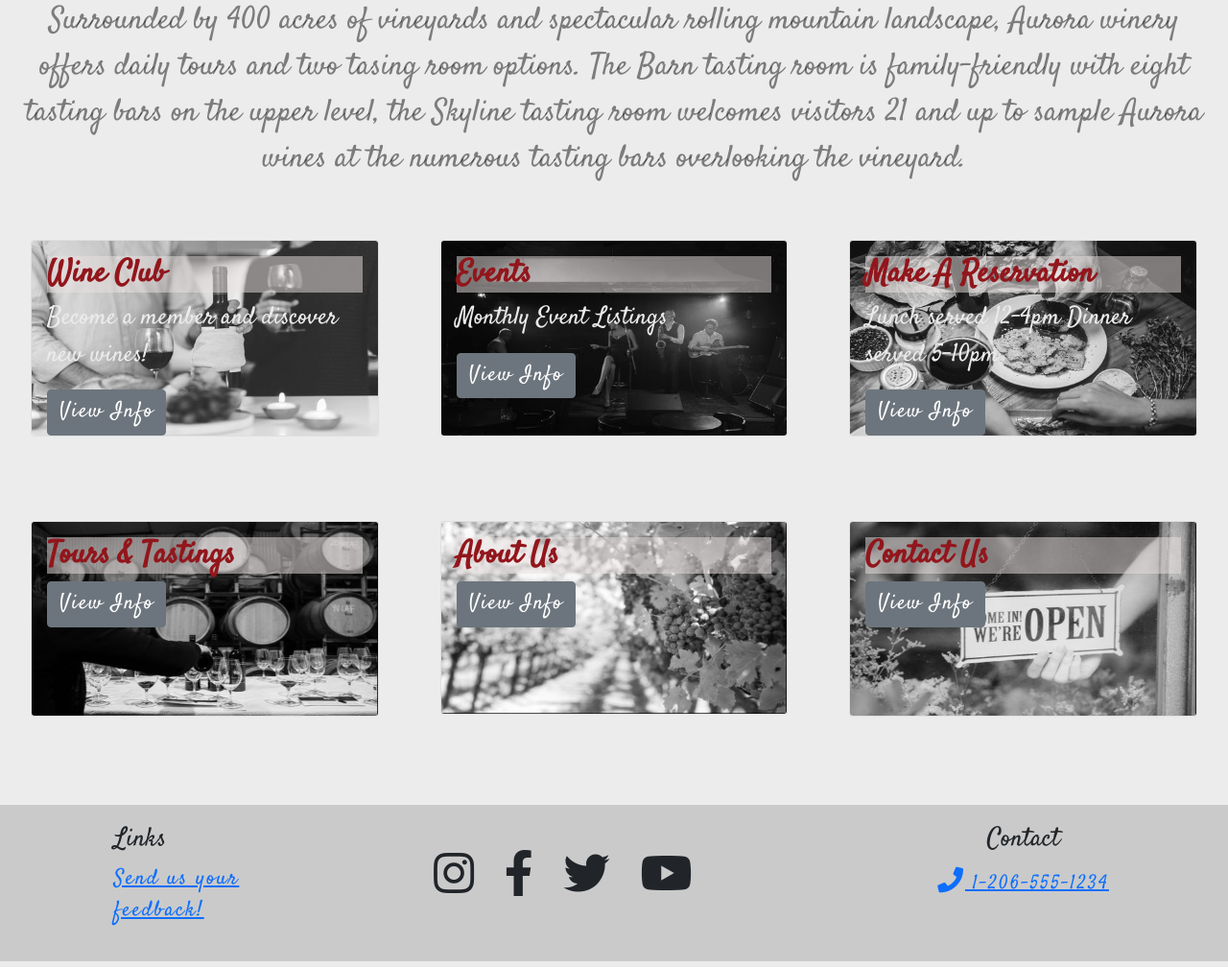
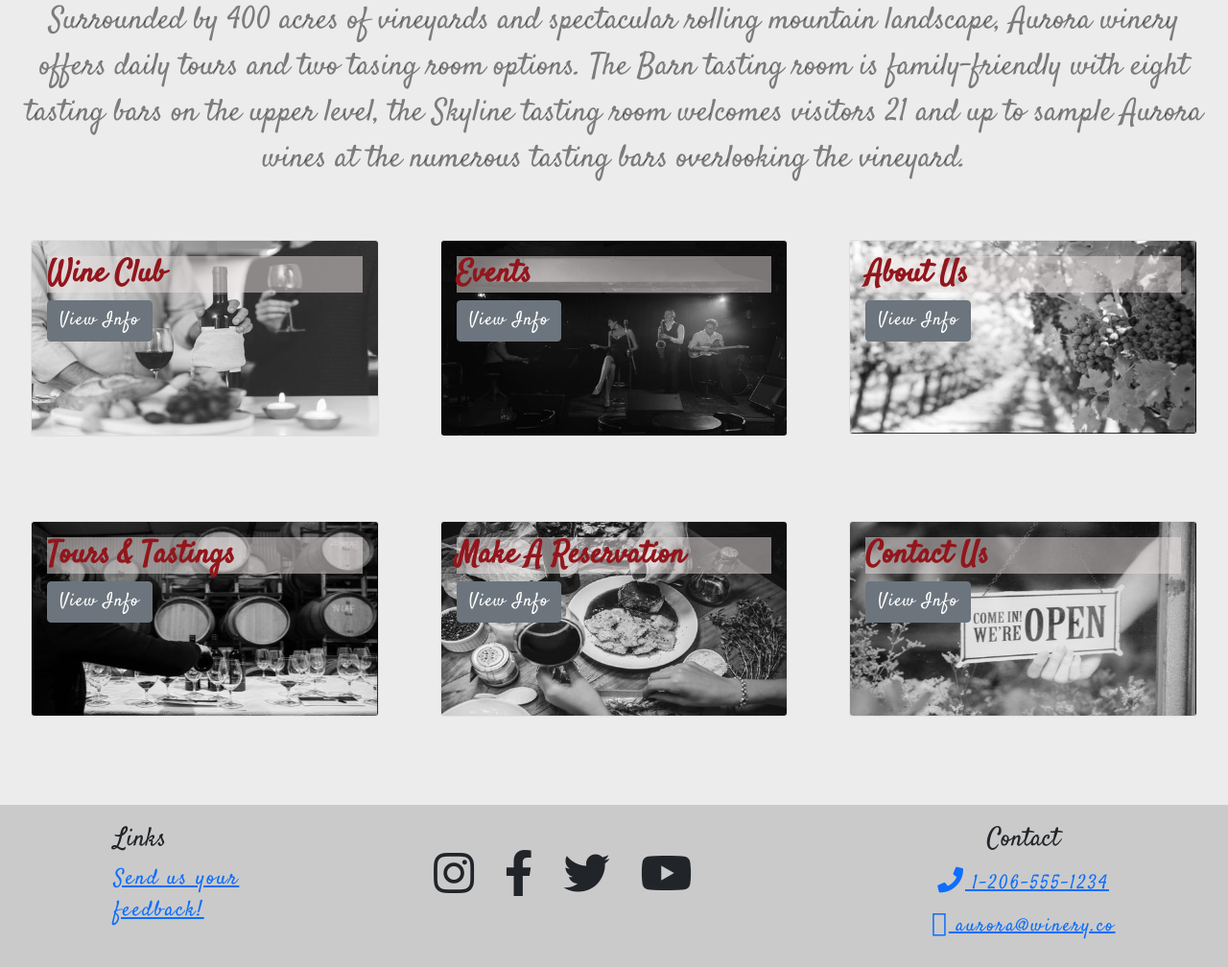
Before and after one commit to LisaHarrison08/Aurora, a PHP site: page / in a window 1280 px wide. Shown: the part 670-1678 px from the top of the page at 96% size. Run offline with PHP 8.4, Linux system fonts and the light colour scheme; some libraries are stand-ins or nearby versions.

Commit message:
footer layout updated

```diff
--- a/public/about.html
+++ b/public/about.html
@@ -153,15 +153,13 @@
   <!-- Section: Footer -->
 
   <footer class="site-footer">
-    <div class="container">
+    <div class="container-fluid">
       <div class="row" id="footer-content">
         <div class="col-4 col-sm-2 offset-1">
           <h5>Links</h5>
           <!-- The list-unstyled Bootstrap class removes default list styles. Added to remove the bullet points in front of the list items: -->
           <ul class="list-unstyled">
-            <li><a href="#">Home</a></li>
-            <li><a href="about.html">About</a></li>
-            <li><a href="contactus.html">Contact</a></li>
+            <li><a href="contactus.html">Send us your feedback!</a></li>
           </ul>
         </div>
         <!-- text-center class does not specify a breakpoint size; this means that it is not a responsive class and will apply to all viewport sizes. -->
--- a/public/club.html
+++ b/public/club.html
@@ -193,7 +193,6 @@
           <h5>Links</h5>
           <!-- The list-unstyled Bootstrap class removes default list styles. Added to remove the bullet points in front of the list items: -->
           <ul class="list-unstyled">
-            <li><a href="about.html">About</a></li>
             <li><a href="contactus.html">Send us your feedback!</a></li>
           </ul>
         </div>
--- a/public/contactus.html
+++ b/public/contactus.html
@@ -220,8 +220,7 @@
           <h5>Links</h5>
           <!-- The list-unstyled Bootstrap class removes default list styles. Added to remove the bullet points in front of the list items: -->
           <ul class="list-unstyled">
-            <li><a href="#">Home</a></li>
-            <li><a href="about.html">About Us</a></li>
+            <li><a href="contactus.html">Send us your feedback!</a></li>
           </ul>
         </div>
         <!-- text-center class does not specify a breakpoint size; this means that it is not a responsive class and will apply to all viewport sizes. -->
@@ -237,6 +236,8 @@
           <h5>Contact</h5>
           <a role="button" class="btn btn-link" href="tel:+12065551234"><i class="fa fa-phone fa-lg"></i>
             1-206-555-1234</a>
+          <a role="button" class="btn btn-link" href="mailto:aurora@winery.co"><i class="fal fa-envelope fa-lg"></i>
+            aurora@winery.co</a>
         </div>
       </div>
     </div>
--- a/public/css/styles.css
+++ b/public/css/styles.css
@@ -125,8 +125,8 @@ p.card-text {
 }
 
 .card--items .btn-secondary{
-  font-size: 1.4em;
-  letter-spacing: 1.5px;
+  font-size: 1.2em;
+  letter-spacing: 1.2px;
 }
 
 /* Events Page */
--- a/public/events.html
+++ b/public/events.html
@@ -228,7 +228,6 @@
             </div>
           </div>
 
-
         </div>
       </div>
 
@@ -266,7 +265,6 @@
           <h5>Links</h5>
           <!-- The list-unstyled Bootstrap class removes default list styles. Added to remove the bullet points in front of the list items: -->
           <ul class="list-unstyled">
-            <li><a href="about.html">About</a></li>
             <li><a href="contactus.html">Send us your feedback!</a></li>
           </ul>
         </div>
@@ -283,6 +281,8 @@
           <h5>Contact</h5>
           <a role="button" class="btn btn-link" href="tel:+12065551234"><i class="fa fa-phone fa-lg"></i>
             1-206-555-1234</a>
+          <a role="button" class="btn btn-link" href="mailto:aurora@winery.co"><i class="fal fa-envelope fa-lg"></i>
+            aurora@winery.co</a>
         </div>
       </div>
     </div>
--- a/public/index.html
+++ b/public/index.html
@@ -144,14 +144,14 @@
       bars on the upper level, the Skyline tasting room welcomes visitors 21 and up to sample Aurora wines at the
       numerous tasting bars overlooking the vineyard.</p>
 
-    <div class="row row-cols-3 card--items">
+    <div class="row card--items">
 
       <div class="col mb-4 pt-4">
         <div class="card text-white">
           <img src="img/reserve1.jpg" class="card-img" id="club" alt="...">
           <div class="card-img-overlay">
             <h5 class="card-title"><strong>Wine Club</strong></h5>
-            <p class="card-text">Become a member and discover new wines!</p>
+            <!-- <p class="card-text">Become a member and discover new wines!</p> -->
             <a href="club.html" class="btn btn-secondary">View Info</a>
           </div>
         </div>
@@ -162,25 +162,26 @@
           <img src="img/events1.jpg" class="card-img" alt="...">
           <div class="card-img-overlay">
             <h5 class="card-title"><strong>Events</strong></h5>
-            <p class="card-text">Monthly Event Listings</p>
+            <!-- <p class="card-text">Monthly Event Listings</p> -->
             <a href="events.html" class="btn btn-secondary">View Info</a>
           </div>
         </div>
       </div>
 
-      <!-- Link this image to a reservations modal... -->
       <div class="col mb-4 pt-4">
         <div class="card text-white">
-          <img src="img/reservations1.jpg" class="card-img" alt="...">
+          <img src="img/grapes1.jpg" class="card-img" alt="...">
           <div class="card-img-overlay">
-            <h5 class="card-title"><strong>Make A Reservation</strong></h5>
-            <p class="card-text">Lunch served 12-4pm Dinner served 5-10pm</p>
-            <a href="#reserveModal" class="btn btn-secondary">View Info</a>
+            <h5 class="card-title"><strong>About Us</strong></h5>
+            <a href="about.html" class="btn btn-secondary">View Info</a>
           </div>
         </div>
       </div>
 
 
+    </div>
+
+    <div class="row card--items">
       <div class="col mb-4 pt-4">
         <div class="card text-white">
           <img src="img/tours.jpg" class="card-img" alt="Image of wine casks and tasting table">
@@ -191,12 +192,14 @@
         </div>
       </div>
 
-      <div class="col mb-4 pt-4">
-        <div class="card text-white" >
-          <img src="img/grapes1.jpg" class="card-img" alt="...">
+       <!-- Link this image to a reservations modal... -->
+       <div class="col mb-4 pt-4">
+        <div class="card text-white">
+          <img src="img/reservations1.jpg" class="card-img" alt="...">
           <div class="card-img-overlay">
-            <h5 class="card-title"><strong>About Us</strong></h5>
-            <a href="about.html" class="btn btn-secondary">View Info</a>
+            <h5 class="card-title"><strong>Make A Reservation</strong></h5>
+            <!-- <p class="card-text">Lunch served 12-4pm Dinner served 5-10pm</p> -->
+            <a href="#reserveModal" class="btn btn-secondary">View Info</a>
           </div>
         </div>
       </div>
@@ -211,8 +214,9 @@
         </div>
       </div>
 
+    </div>
 
-    </div>
+  </div>
   </div>
 
 
@@ -241,6 +245,8 @@
           <h5>Contact</h5>
           <a role="button" class="btn btn-link" href="tel:+12065551234"><i class="fa fa-phone fa-lg"></i>
             1-206-555-1234</a>
+          <a role="button" class="btn btn-link" href="mailto:aurora@winery.co"><i class="fal fa-envelope fa-lg"></i>
+            aurora@winery.co</a>
         </div>
       </div>
     </div>
--- a/public/tours.html
+++ b/public/tours.html
@@ -222,7 +222,6 @@
           <h5>Links</h5>
           <!-- The list-unstyled Bootstrap class removes default list styles. Added to remove the bullet points in front of the list items: -->
           <ul class="list-unstyled">
-            <li><a href="about.html">About</a></li>
             <li><a href="contactus.html">Send us your feedback!</a></li>
           </ul>
         </div>
@@ -239,6 +238,8 @@
           <h5>Contact</h5>
           <a role="button" class="btn btn-link" href="tel:+12065551234"><i class="fa fa-phone fa-lg"></i>
             1-206-555-1234</a>
+          <a role="button" class="btn btn-link" href="mailto:aurora@winery.co"><i class="fal fa-envelope fa-lg"></i>
+            aurora@winery.co</a>
         </div>
       </div>
     </div>
```
